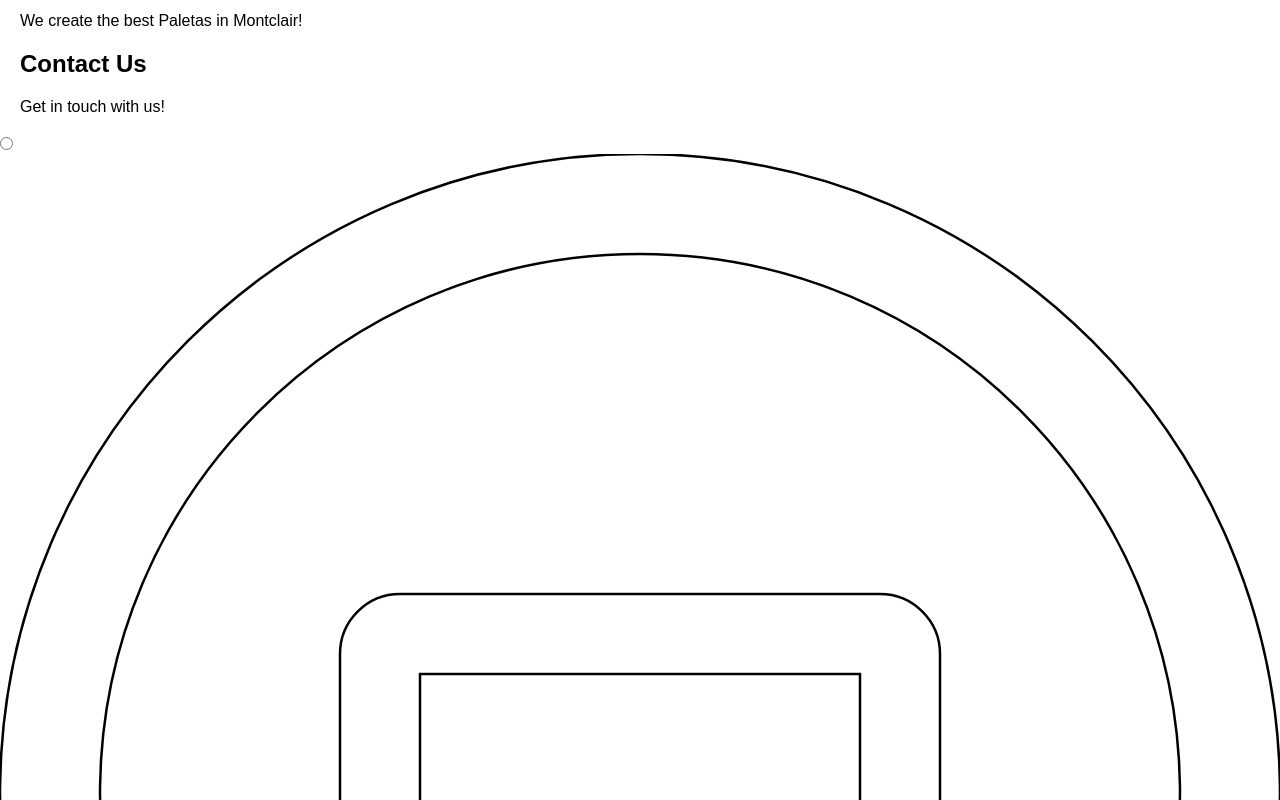
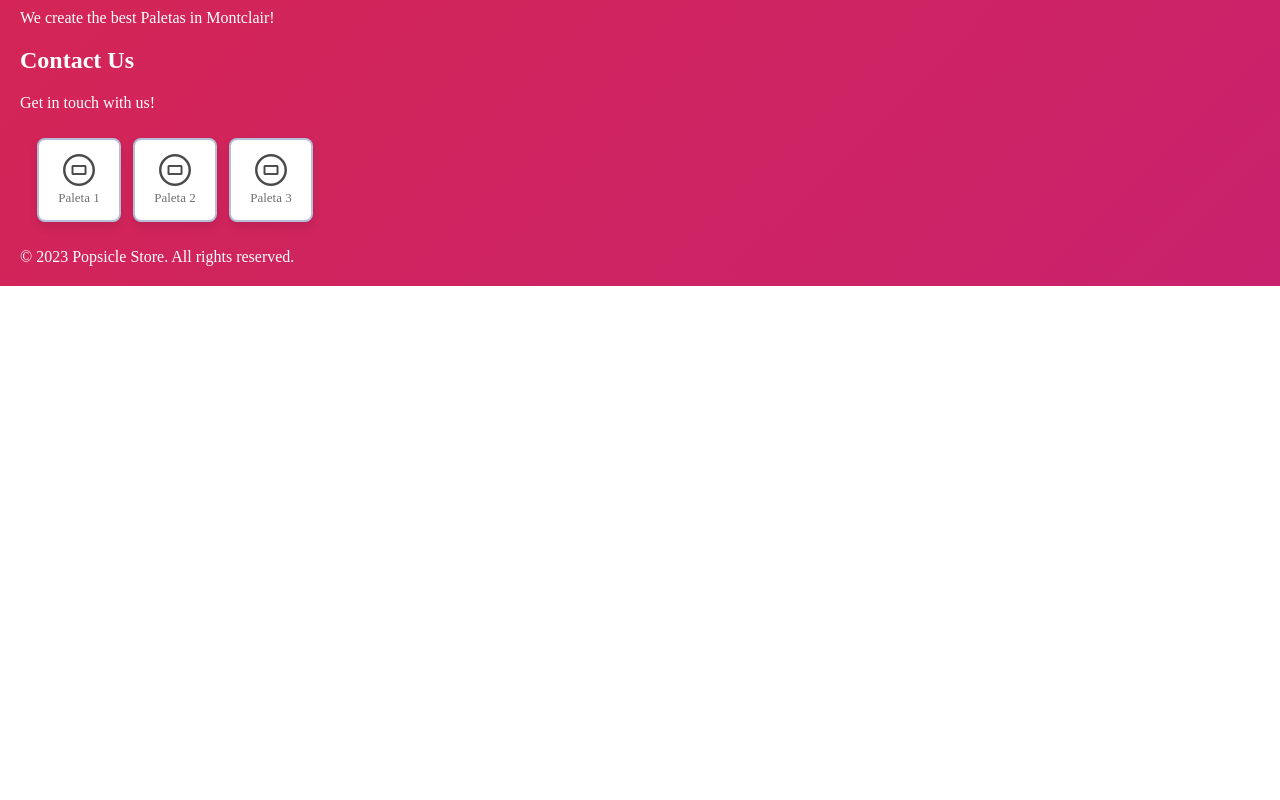
Before and after one commit to Yeico09345/paletasaletas, a plain HTML site: page index.html in a window 1280 px wide. Shown: the part 740-1540 px from the top of the page. After the commit the page ends 1026 px from the top, so only its background shows below. Drawn offline with Linux system fonts and the light colour scheme; files that its build step writes are made by us from their sources; files whose address does not match are found by name.

Commit message:
Update main.css

```diff
--- a/main.css
+++ b/main.css
@@ -3,9 +3,19 @@
     padding: 0;
 }
 
+/* Fondo multicolor */
 body {
-    height: 1000px;
-    font-family: Arial, sans-serif;
+    background: linear-gradient(135deg, #f09433, #e6683c, #dc2743, #cc2366, #bc1888);
+    background-size: 400% 400%;
+    animation: gradientAnimation 15s ease infinite;
+    color: white; /* Asegúrate de que el texto sea legible */
+}
+
+/* Animación del gradiente */
+@keyframes gradientAnimation {
+    0% { background-position: 0% 50%; }
+    50% { background-position: 100% 50%; }
+    100% { background-position: 0% 50%; }
 }
 
 .navbar {
@@ -115,3 +125,120 @@ h1, h2, p {
 .Btn:hover .svgContainer {
     background-color: rgba(156, 156, 156, 0.466);
 }
+
+/* Container for radio inputs */
+.radio-inputs {
+    display: flex;
+    justify-content: center;
+    align-items: center;
+    max-width: 350px;
+    -webkit-user-select: none;
+    -moz-user-select: none;
+    -ms-user-select: none;
+    user-select: none;
+}
+
+.radio-inputs > * {
+    margin: 6px;
+}
+
+/* Radio input styles */
+.radio-input:checked + .radio-tile {
+    border-color: #2260ff;
+    box-shadow: 0 5px 10px rgba(0, 0, 0, 0.1);
+    color: #2260ff;
+}
+
+.radio-input:checked + .radio-tile:before {
+    transform: scale(1);
+    opacity: 1;
+    background-color: #2260ff;
+    border-color: #2260ff;
+}
+
+.radio-input:checked + .radio-tile .radio-icon svg {
+    fill: #2260ff;
+}
+
+.radio-input:checked + .radio-tile .radio-label {
+    color: #2260ff;
+}
+
+.radio-input:focus + .radio-tile {
+    border-color: #2260ff;
+    box-shadow: 0 5px 10px rgba(0, 0, 0, 0.1), 0 0 0 4px #b5c9fc;
+}
+
+.radio-input:focus + .radio-tile:before {
+    transform: scale(1);
+    opacity: 1;
+}
+
+/* Radio tile styles */
+.radio-tile {
+    display: flex;
+    flex-direction: column;
+    align-items: center;
+    justify-content: center;
+    width: 80px;
+    min-height: 80px;
+    border-radius: 0.5rem;
+    border: 2px solid #b5bfd9;
+    background-color: #fff;
+    box-shadow: 0 5px 10px rgba(0, 0, 0, 0.1);
+    transition: 0.15s ease;
+    cursor: pointer;
+    position: relative;
+}
+
+.radio-tile:before {
+    content: "";
+    position: absolute;
+    display: block;
+    width: 0.75rem;
+    height: 0.75rem;
+    border: 2px solid #b5bfd9;
+    background-color: #fff;
+    border-radius: 50%;
+    top: 0.25rem;
+    left: 0.25rem;
+    opacity: 0;
+    transform: scale(0);
+    transition: 0.25s ease;
+}
+
+.radio-tile:hover {
+    border-color: #2260ff;
+}
+
+.radio-tile:hover:before {
+    transform: scale(1);
+    opacity: 1;
+}
+
+/* Icon styles */
+.radio-icon svg {
+    width: 2rem;
+    height: 2rem;
+    fill: #494949;
+}
+
+/* Label styles */
+.radio-label {
+    color: #707070;
+    transition: 0.375s ease;
+    text-align: center;
+    font-size: 13px;
+}
+
+/* Hide the default radio input */
+.radio-input {
+    clip: rect(0 0 0 0);
+    -webkit-clip-path: inset(100%);
+    clip-path: inset(100%);
+    height: 1px;
+    overflow: hidden;
+    position: absolute;
+    white-space: nowrap;
+    width: 1px;
+}
```
